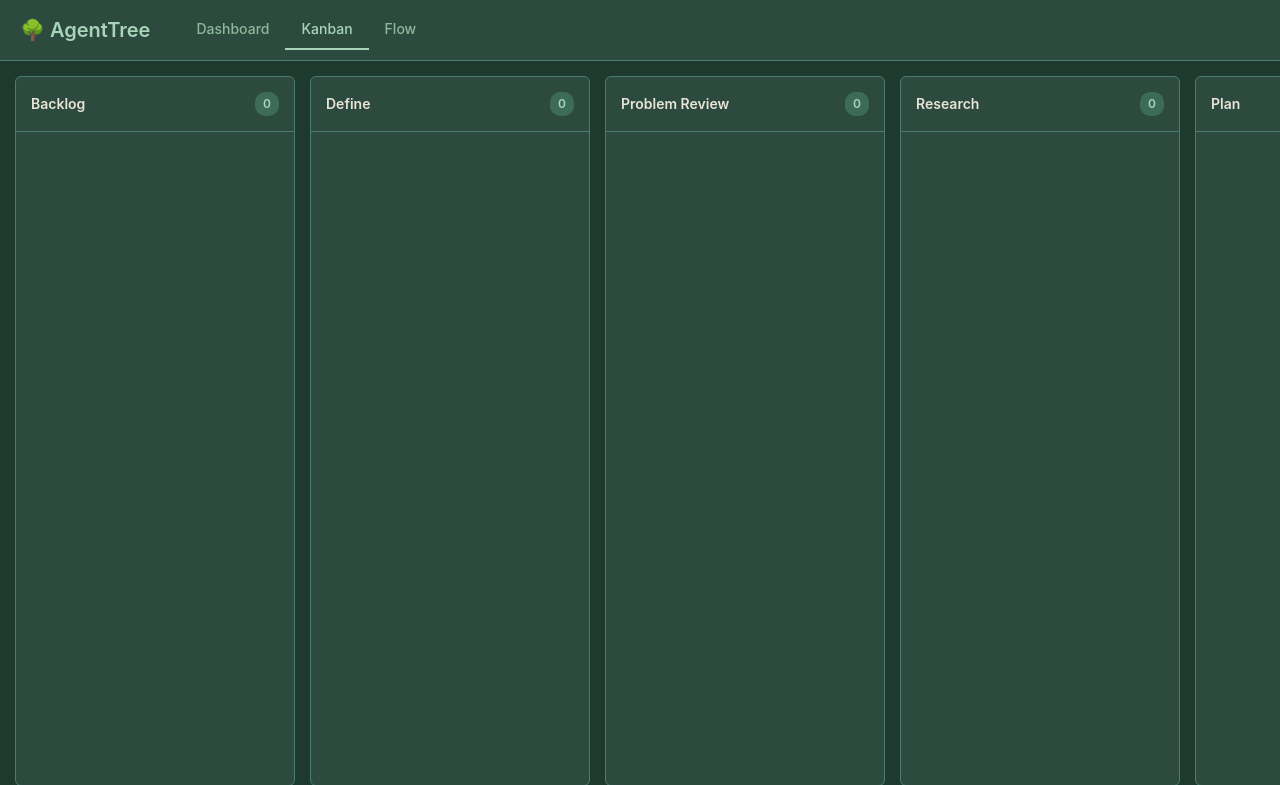
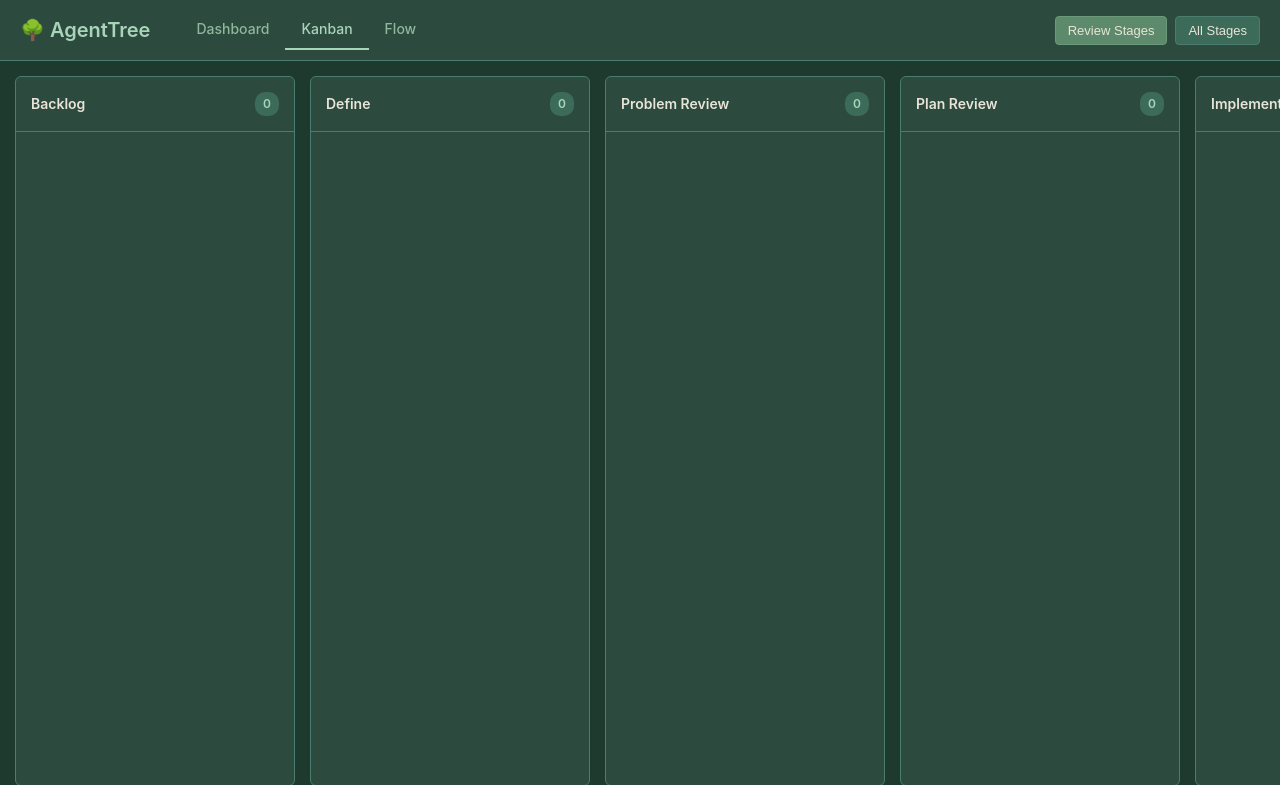
Before and after one commit to davefowler/agenttree, a FastAPI app: page /kanban in a window 1280 px wide. Shown: the top 785 px of the page. Run offline with FastAPI, Linux system fonts and the light colour scheme; some libraries are stand-ins or nearby versions.

Commit message:
Add stage toggle to kanban - filter review stages vs all
Adds toggle buttons to switch between:
- Review Stages: backlog, define, problem_review, plan_review, implementation_review
- All Stages: shows all columns

Preference is saved in localStorage.

Co-Authored-By: Claude Opus 4.5 <noreply@anthropic.com>

```diff
--- a/agenttree/web/templates/kanban.html
+++ b/agenttree/web/templates/kanban.html
@@ -78,6 +78,37 @@
         .tab.active {
             color: #a8d5ba;
             border-bottom-color: #a8d5ba;
+        }
+
+        .stage-toggle {
+            margin-left: auto;
+            display: flex;
+            align-items: center;
+            gap: 8px;
+        }
+
+        .toggle-btn {
+            padding: 6px 12px;
+            background: #3d6b5a;
+            border: 1px solid #4a7c6f;
+            border-radius: 4px;
+            color: #e8e4d9;
+            font-size: 13px;
+            cursor: pointer;
+            transition: all 0.2s;
+        }
+
+        .toggle-btn:hover {
+            background: #4a7c6f;
+        }
+
+        .toggle-btn.active {
+            background: #5d8a6b;
+            border-color: #6b9a7a;
+        }
+
+        .kanban-column.hidden {
+            display: none;
         }
 
         .kanban-board {
@@ -353,6 +384,10 @@
                 <a href="/kanban" class="tab active">Kanban</a>
                 <a href="/flow" class="tab">Flow</a>
             </nav>
+            <div class="stage-toggle">
+                <button class="toggle-btn active" onclick="setStageView('review')" id="toggle-review">Review Stages</button>
+                <button class="toggle-btn" onclick="setStageView('all')" id="toggle-all">All Stages</button>
+            </div>
         </div>
     </header>
 
@@ -493,6 +528,39 @@
                 closeIssueModal();
             }
         });
+
+        // Stage toggle functionality
+        const reviewStages = ['backlog', 'define', 'problem_review', 'plan_review', 'implementation_review'];
+
+        function setStageView(view) {
+            const columns = document.querySelectorAll('.kanban-column');
+            const toggleReview = document.getElementById('toggle-review');
+            const toggleAll = document.getElementById('toggle-all');
+
+            if (view === 'review') {
+                toggleReview.classList.add('active');
+                toggleAll.classList.remove('active');
+                columns.forEach(col => {
+                    const stage = col.dataset.stage;
+                    if (reviewStages.includes(stage)) {
+                        col.classList.remove('hidden');
+                    } else {
+                        col.classList.add('hidden');
+                    }
+                });
+            } else {
+                toggleAll.classList.add('active');
+                toggleReview.classList.remove('active');
+                columns.forEach(col => col.classList.remove('hidden'));
+            }
+
+            // Save preference
+            localStorage.setItem('kanbanStageView', view);
+        }
+
+        // Apply saved preference on load
+        const savedView = localStorage.getItem('kanbanStageView') || 'review';
+        setStageView(savedView);
     </script>
 </body>
 </html>
```
